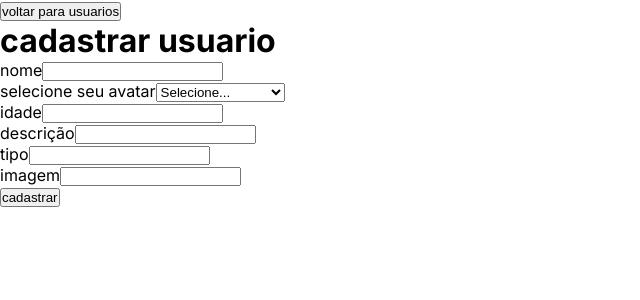
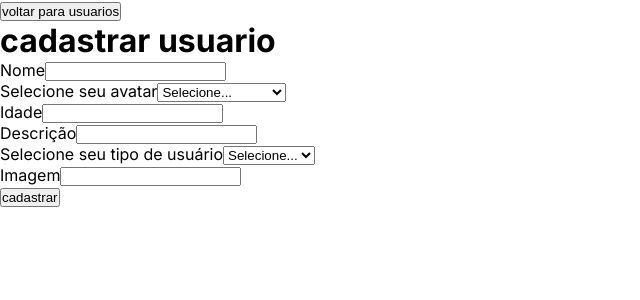
Before and after one commit to Liviadbelao/Front-MarioKart, a Next.js app: page /sobrenos/cadastro in a window 1280 px wide. Shown: the top 300 px of the page, without its empty margins (0-640 px from the left). Built offline with nearby package versions, Linux system fonts and the light colour scheme; no server answers.

Commit message:
feat create: verificação cadastro sobre nós

```diff
--- a/app/sobrenos/cadastro/page.jsx
+++ b/app/sobrenos/cadastro/page.jsx
@@ -3,20 +3,72 @@ import axios from "axios";
 import { useEffect, useState } from "react";
 import Link from "next/link";
 import Image from "next/image";
+import Inputs from "@/app/components/inputs/Inputs";
 
 export default function Cadastro() {
   const [nome, setNome] = useState("");
+  const [erroNome, setErroNome] = useState("");
   const [idade, setIdade] = useState("");
+  const [erroIdade, setErroIdade] = useState("");
   const [descricao, setDescricao] = useState("");
+  const [erroDescricao, setErroDescricao] = useState("");
   const [tipo, setTipo] = useState("");
   const [imagem, setImagem] = useState("");
+  const [erroImagem, setErroImagem] = useState("");
+  const [avatar, setAvatar] = useState("");
+
   const [usuarios, setUsuarios] = useState([]);
-  const [avatar, setAvatar] = useState("");
+  let erros = [];
+
+  const urlValida = (imagem) => {
+    if (imagem.match(/\.(jpeg|jpg|gif|png)$/) != null) {
+        return true;
+    } else {
+        return false;
+    }
+  }
+
 
   const adicionar = async (e) => {
     e.preventDefault();
 
     console.log(nome, avatar, idade, descricao, tipo, imagem )
+
+    if (nome == '') {
+      setErroNome('Preencha o campo Nome');
+  } else if (nome.length < 3 || nome.length >20) {
+      setErroNome('O tamanho do nome deve ser entre 3 a 20 caracteres')
+  }else {
+      setErroNome('');
+  }
+
+  if(!imagem) {
+    console.log('Preencha o campo imagem')
+    setErroImagem('Preencha o campo Imagem')
+} else if (!urlValida(imagem)) {
+    console.log('A imagem precisa ser valida')
+    setErroImagem('A imagem precisa ter um formato válido: .jpeg/.jpg/.gif/.png')
+} else {
+    console.log('Limpou');
+    setErroImagem('');
+}
+
+if(descricao == '') {
+  setErroDescricao('Preencha o campo Descrição')
+ }else if(descricao.length < 10 || descricao.length > 100) {
+     setErroDescricao('O tamanho da descrição deve ser entre 10 a 100 caracteres')
+ } else {
+     setErroDescricao('');
+ }
+
+ if(idade == '') {
+  setErroIdade('Preencha o campo idade')
+ }else if(idade < 13) {
+     setErroIdade('O usuário deve ser maior de 13 anos.')
+ } else {
+     setErroIdade('');
+ }
+
     try {
       await axios.post("/api/usuarios", { nome, avatar, idade, descricao, tipo, imagem  });
       setNome("");
@@ -48,6 +100,11 @@ export default function Cadastro() {
     setAvatar(selectedAvatar);
   };
 
+  const handleTypeUser = (e) => {
+    const selectedTypeUser = e.target.value;
+    setTipo(selectedTypeUser);
+  };
+
   return (
     <div>
       <div>
@@ -60,18 +117,13 @@ export default function Cadastro() {
         <h1>cadastrar usuario</h1>
         <form onSubmit={adicionar}>
           <div>
-            <label htmlFor="name"> nome</label>
-            <input
-              type="text"
-              id="nome"
-              value={nome}
-              onChange={(e) => setNome(e.target.value)}
-              required
-            />
+            <label htmlFor="name"> Nome</label>
+            <Inputs tipo={'text'} valor={nome} oc={(e) => setNome(e.target.value)}/>
+            <p>{erroNome}</p>
           </div>
 
           <div>
-            <label htmlFor="avatar"> selecione seu avatar</label>
+            <label htmlFor="avatar"> Selecione seu avatar</label>
             <select
               name="avatar"
               id="avatar"
@@ -141,44 +193,28 @@ export default function Cadastro() {
           </div>
 
           <div>
-            <label htmlFor="idade"> idade</label>
-            <input
-              type="number"
-              id="idade"
-              value={idade}
-              onChange={(e) => setIdade(e.target.value)}
-              required
-            />
+            <label htmlFor="idade"> Idade</label>
+            <Inputs tipo={'number'} valor={idade} oc={(e) => setIdade(e.target.value)}/>
+            <p>{erroIdade}</p>
           </div>
           <div>
-            <label htmlFor="descricao"> descrição</label>
-            <input
-              type="text"
-              id="descricao"
-              value={descricao}
-              onChange={(e) => setDescricao(e.target.value)}
-              required
-            />
+            <label htmlFor="descricao"> Descrição</label>
+            <Inputs tipo={"text"} valor={descricao} oc={(e) => setDescricao(e.target.value)}/>
+           <p> {erroDescricao}</p>
           </div>
           <div>
-            <label htmlFor="tipo"> tipo</label>
-            <input
-              type="text"
-              id="tipo"
-              value={tipo}
-              onChange={(e) => setTipo(e.target.value)}
-              required
-            />
+            <label htmlFor="tipo"> Selecione seu tipo de usuário</label>
+            <select  type="text" id="tipo" value={tipo} onChange={handleTypeUser}>
+              <option value="Aluno"> Selecione... </option>
+              <option value="Aluno"> Aluno </option>
+              <option value="Instrutor"> Instrutor </option>
+              <option value="Vistante"> Visitante </option>
+            </select>
           </div>
           <div>
-            <label htmlFor="imagem"> imagem</label>
-            <input
-              type="text"
-              id="imagem"
-              value={imagem}
-              onChange={(e) => setImagem(e.target.value)}
-              required
-            />
+            <label htmlFor="imagem"> Imagem</label>
+            <Inputs tipo={"text"} valor={imagem} oc={(e) => setImagem(e.target.value)}/>
+              <p>{erroImagem}</p>
           </div>
 
 
```
